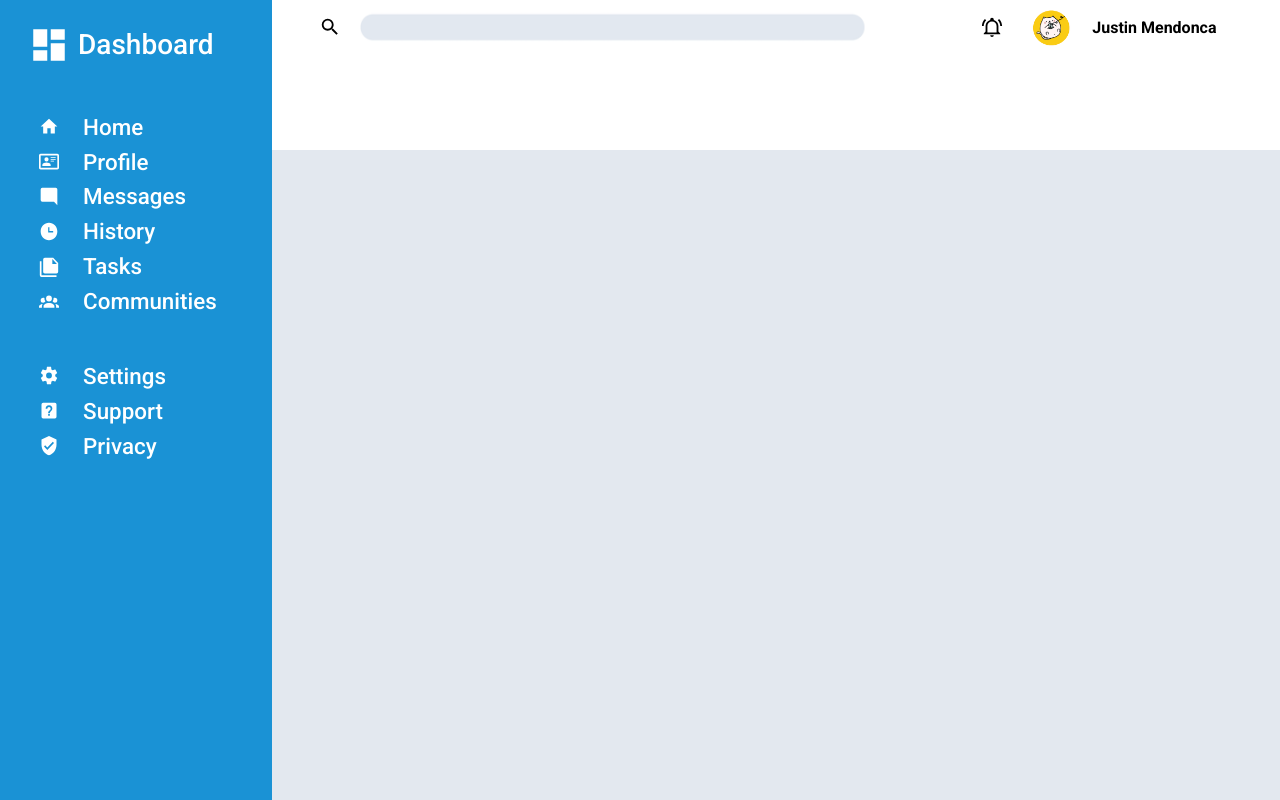
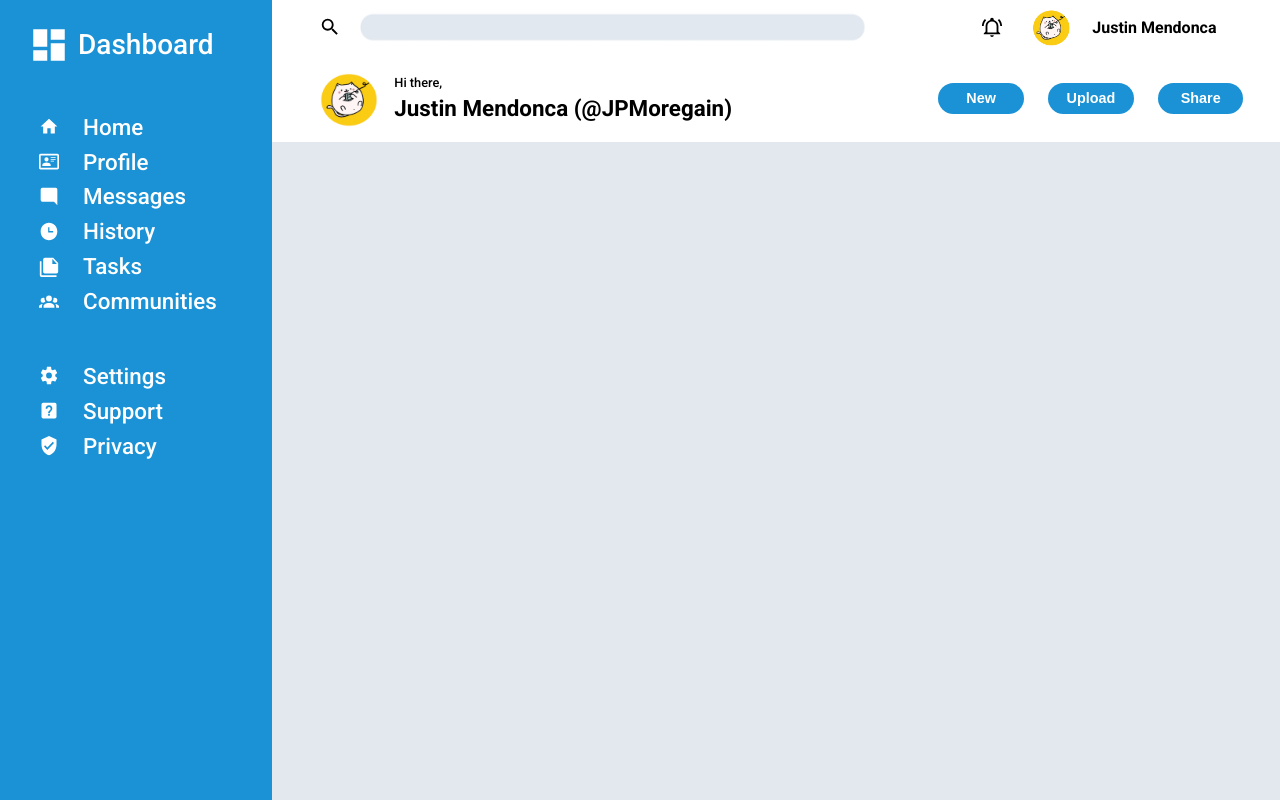
Before and after one commit to JPMoregain/admin-dashboard, a plain HTML site: page index.html in a window 1280 px wide. Drawn offline with Linux system fonts and the light colour scheme.

Commit message:
Finish formatting and styling header section

```diff
--- a/index.html
+++ b/index.html
@@ -50,7 +50,14 @@
                 <p>Justin Mendonca</p>
             </div>
             <div class="bottomhalf">
-
+                <img src="Avatar.png" alt="Profile Avatar" id="bottomavatar">
+                <div class="textbox">
+                    <p id="toptext">Hi there,</p>
+                    <p id="bottomtext">Justin Mendonca (@JPMoregain)</p>
+                </div>
+                <button id="button1">New</button>
+                <button id="button2">Upload</button>
+                <button id="button3">Share</button>
             </div>
         </div>
         <div class="main"></div>
--- a/style.css
+++ b/style.css
@@ -34,7 +34,7 @@ p {
     grid-column-end: 3;
     display: grid;
     grid-template-columns: 1fr;
-    grid-template-rows: 1fr 1.75fr;
+    grid-template-rows: 1fr 1.6fr;
 }
 
 .main {
@@ -152,9 +152,53 @@ p {
 
 .bottomhalf {
     grid-area: 2 / 1 / 3 / 2;
+    display: grid;
+    grid-template-rows: 1fr;
+    grid-template-columns: 1fr 4.26fr 1fr 1fr 1fr;
+    align-items: center;
+}
+
+.bottomhalf img {
+    object-fit: contain;
 }
 
 .tophalf p {
     font-weight: bold;
     margin-left: 5%;
 }
+
+#bottomavatar {
+    height: 75%;
+    width: 75%;
+    justify-self: end;
+}
+
+#toptext {
+    font-size: 0.8em;
+    font-weight: 500;
+    margin-bottom: 1%;
+}
+
+#bottomtext {
+    font-weight: bold;
+    font-size: 1.4em;
+}
+
+.bottomhalf button {
+    color: white;
+    background-color: rgb(26, 146, 213);
+    border: none;
+    width: 70%;
+    height: 35%;
+    border-radius: 50px;
+    font-weight: bold;
+    font-size: 0.9em;
+}
+
+#button1 {
+    margin-left: 20%;
+}
+
+#button2 {
+    margin-left: 10%;
+}
```
